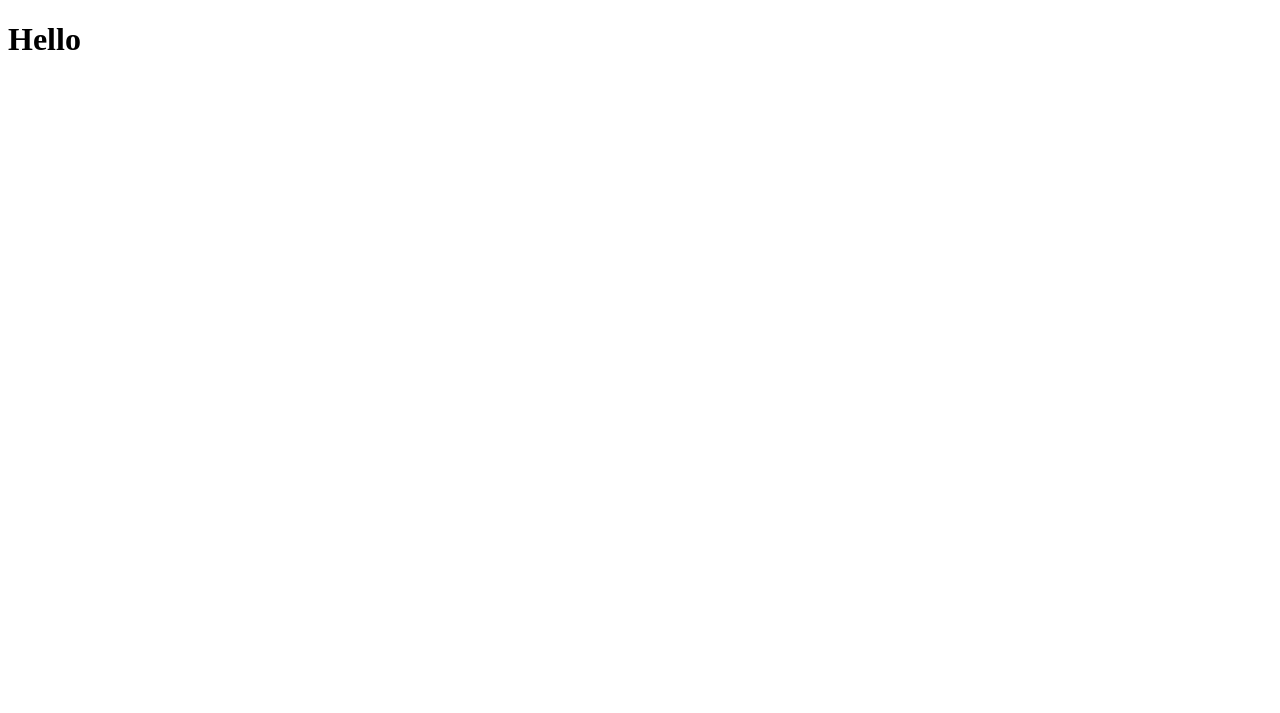
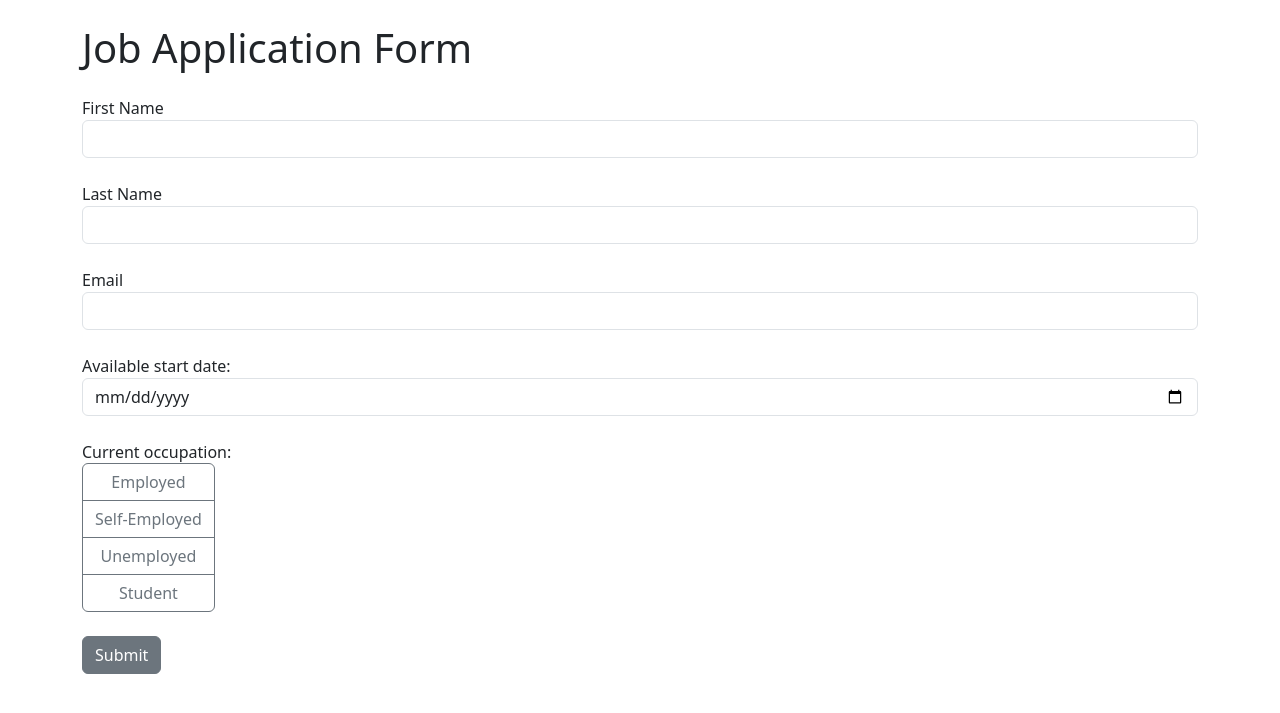
Before and after one commit to EAM26/django-form-17, a Django app: page / in a window 1280 px wide. Before the commit the part shown is almost empty. Shown: the top 713 px of the page. Run offline with Django 5.2, Linux system fonts and the light colour scheme.

Commit message:
Add form content and layout to index.html

```diff
--- a/job_application/templates/index.html
+++ b/job_application/templates/index.html
@@ -2,9 +2,47 @@
 <html lang="en">
     <head>
         <meta charset="UTF-8">
+        <meta name="viewport" content="width=device-width, initial-scale=1, shrink-to-fit=no">
+        <link href="https://cdn.jsdelivr.net/npm/bootstrap@5.3.3/dist/css/bootstrap.min.css" rel="stylesheet" integrity="sha384-QWTKZyjpPEjISv5WaRU9OFeRpok6YctnYmDr5pNlyT2bRjXh0JMhjY6hW+ALEwIH" crossorigin="anonymous">
         <title>Title</title>
     </head>
     <body>
-    <h1>Hello</h1>
+        <div class="container">
+            <h1 class="mt-4 mb-4">Job Application Form</h1>
+            <form method="post">
+                <div class="form-group mb-4">
+                    <label for="first_name">First Name</label>
+                    <input class="form-control" type="text" id="first_name" name="first_name" required>
+                </div>
+                <div class="form-group mb-4">
+                    <label for="last_name">Last Name</label>
+                    <input class="form-control" type="text" id="last_name" name="last_name" required>
+                </div>
+                <div class="form-group mb-4">
+                    <label for="email">Email</label>
+                    <input class="form-control" type="email" id="email" name="email" required>
+                </div>
+                <div class="form-group mb-4">
+                    <label for="date">Available start date:</label>
+                    <input class="form-control" type="date" id="date" name="date" required>
+                </div>
+                <div class="form-group mb-4">
+                    <label>Current occupation:</label>
+                    <br>
+                    <div class="btn-group-vertical" id="occupation">
+                        <input class="btn-check form-check-input" type="radio" id="employed" name="occupation" value="employed">
+                        <label class="btn btn-outline-secondary" for="employed">Employed</label>
+                        <input class="btn-check form-check-input" type="radio" id="self-employed" name="occupation" value="self-employed">
+                        <label class="btn btn-outline-secondary" for="self-employed">Self-Employed</label>
+                        <input class="btn-check form-check-input" type="radio" id="unemployed" name="occupation" value="unemployed">
+                        <label class="btn btn-outline-secondary" for="unemployed">Unemployed</label>
+                        <input class="btn-check form-check-input" type="radio" id="student" name="occupation" value="student">
+                        <label class="btn btn-outline-secondary" for="student">Student</label>
+                    </div>
+                </div>
+                <button class="btn btn-secondary mb-4" type="submit">Submit</button>
+            </form>
+        </div>
+    <script src="https://cdn.jsdelivr.net/npm/bootstrap@5.3.3/dist/js/bootstrap.bundle.min.js" integrity="sha384-YvpcrYf0tY3lHB60NNkmXc5s9fDVZLESaAA55NDzOxhy9GkcIdslK1eN7N6jIeHz" crossorigin="anonymous"></script>
     </body>
 </html>
```
Also changed, not shown: README.md. Lines whose indentation alone changed are shown as unchanged.
